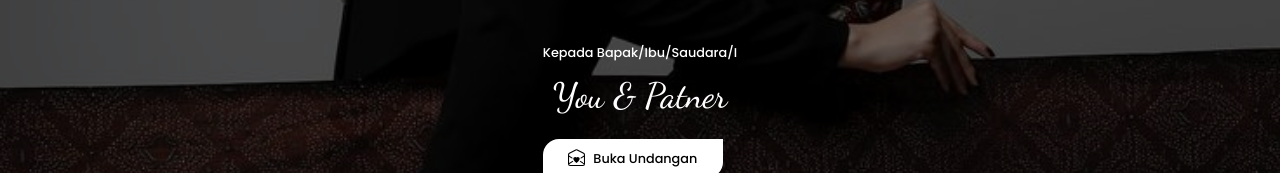
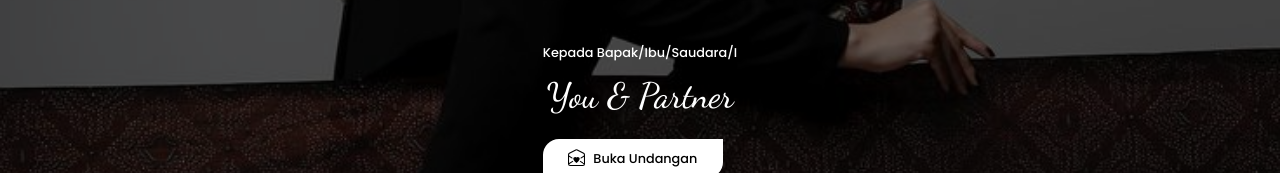
Before and after one commit to Sastrapradana06/Template-undangan-digital, a Next.js app: page / in a window 1280 px wide. Shown: the part 462-635 px from the top of the page. Built offline with nearby package versions, Linux system fonts and the light colour scheme; a web font is replaced by a local one.

Commit message:
fix buq nama tamu

```diff
--- a/src/app/page.js
+++ b/src/app/page.js
@@ -1,15 +1,10 @@
 "use client";
-
-import Image from "next/image";
+import { Suspense } from "react";
 import { BsEnvelopeOpenHeart } from "react-icons/bs";
 import Link from "next/link";
 
-import { useSearchParams } from "next/navigation";
+import NamaTamu from "@/components/nama-tamu";
 export default function Home() {
-  const searchParams = useSearchParams();
-
-  const nama = searchParams.get("nama");
-
   return (
     <div className="w-full min-h-[100vh] max-h-max bg-[url('/pw1.jpeg')] bg-cover bg-center bg-no-repeat poppins">
       <div className="absolute top-0 left-0 w-full h-full z-30 bg-black/50 flex flex-col justify-center items-center">
@@ -26,9 +21,9 @@ export default function Home() {
             <h1 className="text-center text-white text-[.8rem]">
               Kepada Bapak/Ibu/Saudara/I
             </h1>
-            <p className="text-center text-white dancing text-[2.2rem] mt-2 capitalize">
-              {nama ? nama : "You"} & Patner
-            </p>
+            <Suspense fallback={<div className="text-white">Loading...</div>}>
+              <NamaTamu />
+            </Suspense>
             <Link href="/home">
               <button className="w-[180px] h-max py-2.5 cursor-pointer bg-white text-black  mt-4 rounded-tl-2xl rounded-br-2xl flex items-start justify-center gap-2 hover:bg-orange-900 hover:text-white transition-all duration-300">
                 <BsEnvelopeOpenHeart size={17} />
--- /dev/null
+++ b/src/components/nama-tamu.jsx
@@ -0,0 +1,14 @@
+"use client";
+
+import { useSearchParams } from "next/navigation";
+
+export default function NamaTamu() {
+  const searchParams = useSearchParams();
+  const nama = searchParams.get("nama");
+
+  return (
+    <p className="text-center text-white dancing text-[2.2rem] mt-2 capitalize">
+      {nama ? nama : "You"} & Partner
+    </p>
+  );
+}
```
